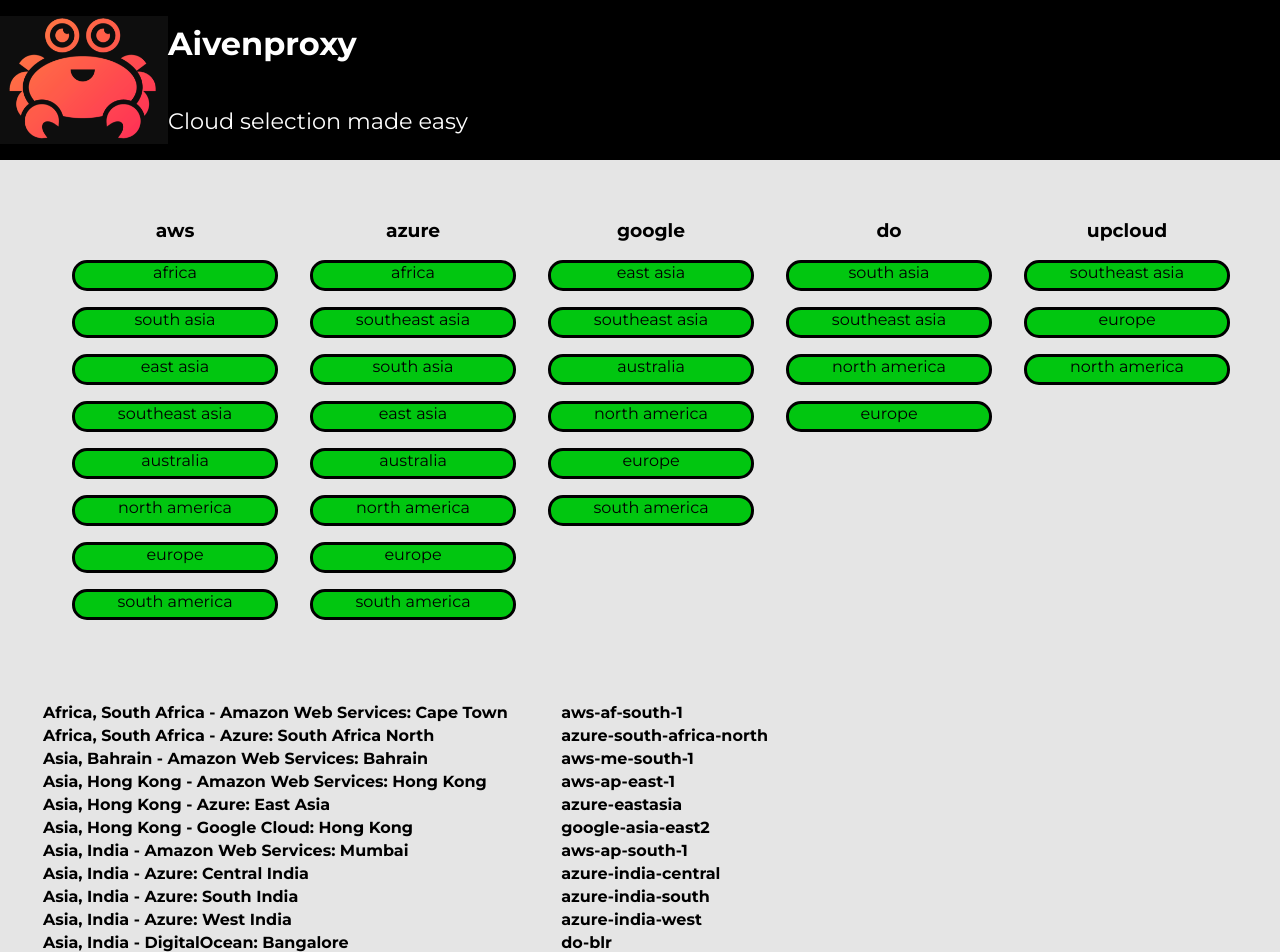
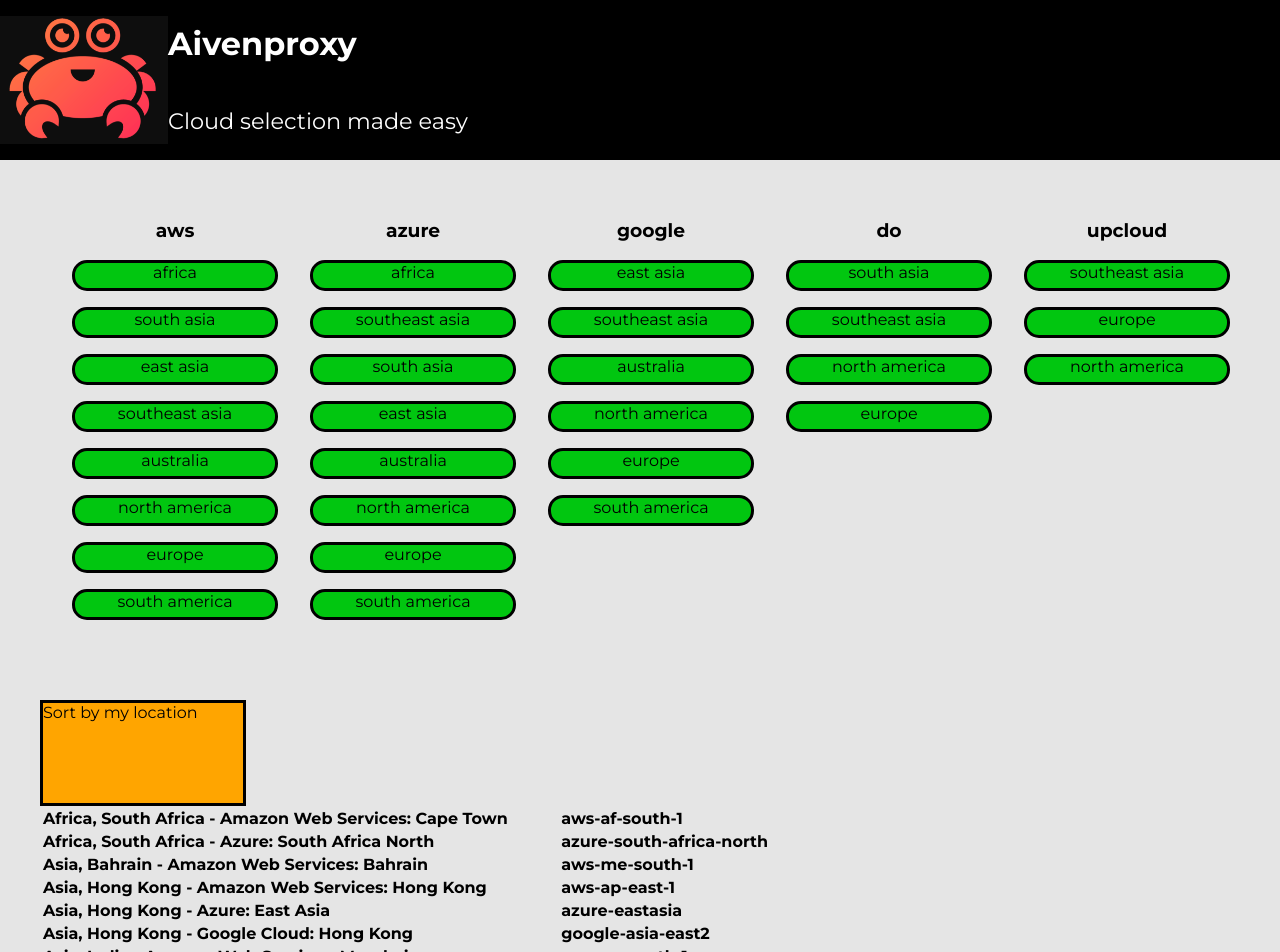
Before and after one commit to IlmariKu/Aivenproxy, a React (Vite) app: page / in a window 1280 px wide. Shown: the top 952 px of the page. Built offline with nearby package versions, Linux system fonts and the light colour scheme.

Commit message:
Button & functionality for users Geolocation

```diff
--- a/src/cloudselector/parts/AvailableClouds.tsx
+++ b/src/cloudselector/parts/AvailableClouds.tsx
@@ -1,26 +1,41 @@
 import React from "react";
 import { getCloudProvider } from "~/src/cloudselector/utils/cloudnameparser";
 import { isEmpty } from "lodash";
+import styled from "styled-components";
 
 export function AvailableClouds(props) {
+  function successLocation(position) {
+    console.log(position.coords.latitude);
+    console.log(position.coords.longitude);
+  }
 
-    function isRegionBanned(cloudname, region){
-        const provider = getCloudProvider(cloudname)
-        const bannedRegions = props.cloudProviders[provider]["bannedRegions"]
-        if (bannedRegions.includes(region)){
-            return true
-        }
-        return false
+  function denyLocation() {
+    console.log("Ei ole mahdollista ottaa sijaintiasi.");
+  }
+
+  function getUserLocation() {
+    const geo = navigator.geolocation;
+    geo.getCurrentPosition(successLocation, denyLocation);
+  }
+
+  function isRegionBanned(cloudname, region) {
+    const provider = getCloudProvider(cloudname);
+    const bannedRegions = props.cloudProviders[provider]["bannedRegions"];
+    if (bannedRegions.includes(region)) {
+      return true;
     }
+    return false;
+  }
 
   return (
     <div style={{ marginTop: "10vh" }}>
+      <SorterButton onClick={getUserLocation}>Sort by my location</SorterButton>
       <table>
         <tbody>
           {props.allClouds.map((cloud) => {
-              if (isRegionBanned(cloud["cloud_name"], cloud["geo_region"])){
-                  return
-              }
+            if (isRegionBanned(cloud["cloud_name"], cloud["geo_region"])) {
+              return;
+            }
             return (
               <tr style={{ textAlign: "left" }}>
                 <th>{cloud["cloud_description"]}</th>
@@ -33,3 +48,10 @@
     </div>
   );
 }
+
+const SorterButton = styled.div`
+  width: 200px;
+  border: solid;
+  height: 100px;
+  background-color: orange;
+`;
```
